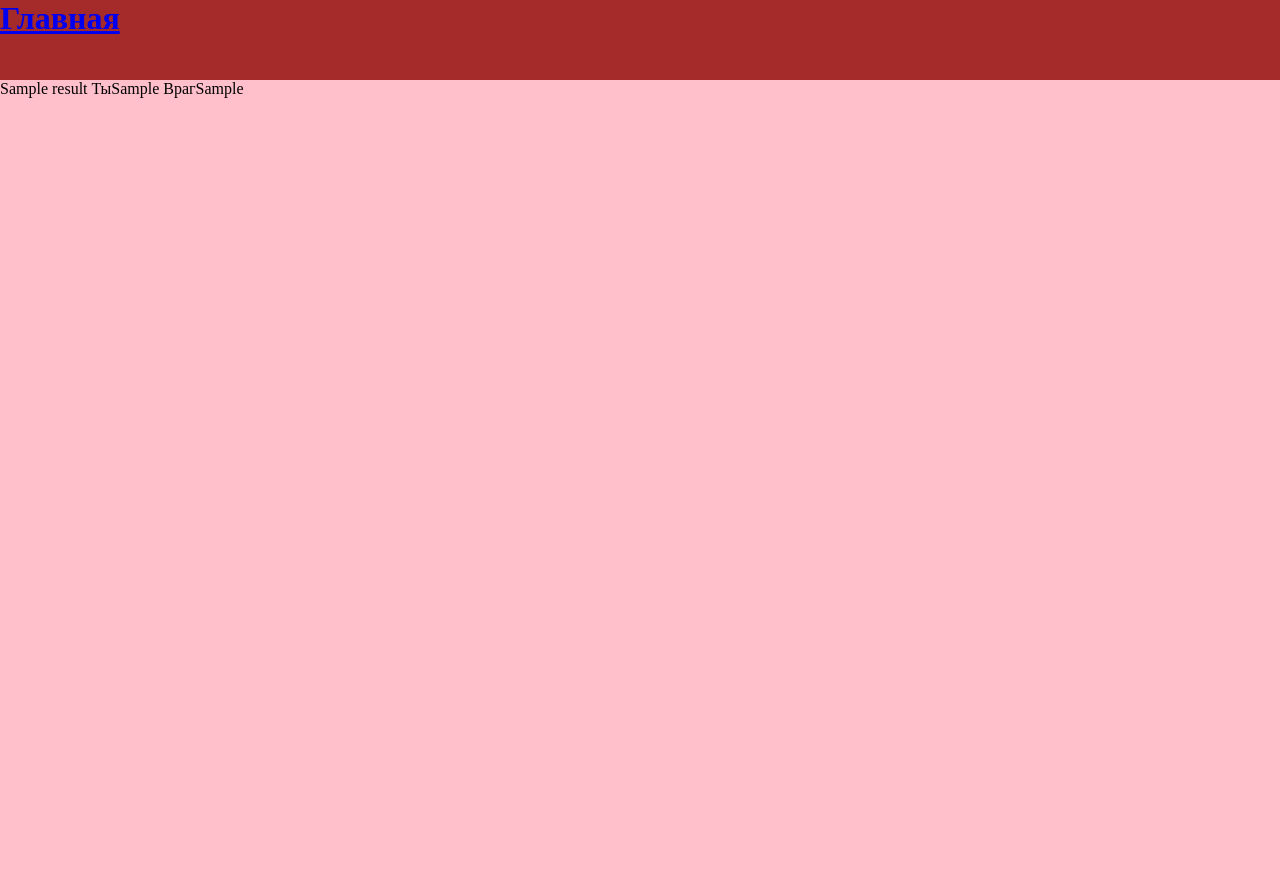
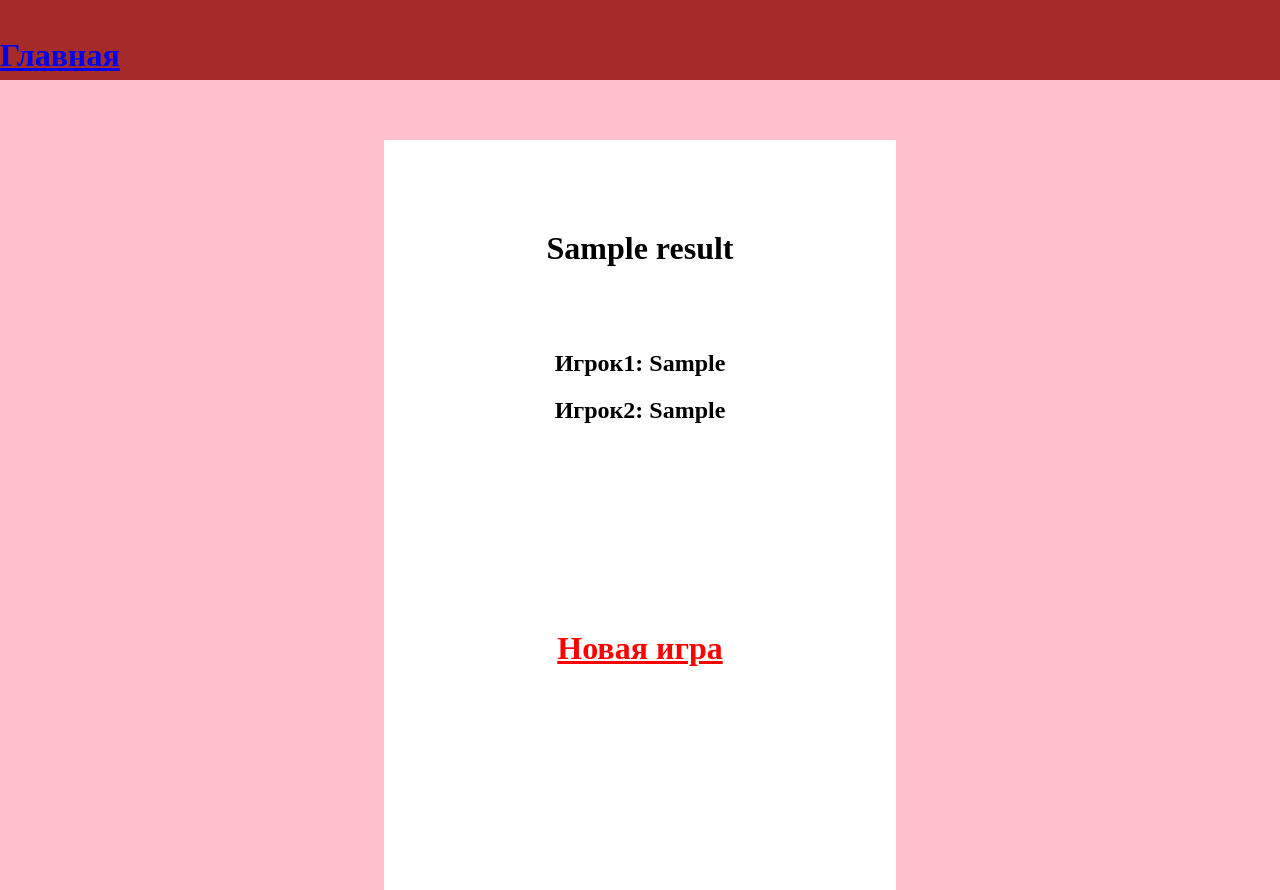
Before and after one commit to mixa-oxrannik/game2, a Django app: template stone_scissors/templates/total_online.html in a window 1280 px wide. Before the commit the page ends 98 px from the top, so only its background shows below. Run offline with Django 4.2, Linux system fonts and the light colour scheme; the template is opened without the code that fills it: most values are stand-ins (such as "Sample title", 1, 10 or a date in 2020).

Commit message:
The version is finished by all elements of model

```diff
--- a/stone_scissors/templates/base.html
+++ b/stone_scissors/templates/base.html
@@ -10,6 +10,7 @@
     <header>
       <h1>
       <nav class="header">
+          <br>
 <a href='/'>Главная</a>
       </nav>
       </h1>
--- a/stone_scissors/templates/main.html
+++ b/stone_scissors/templates/main.html
@@ -1,10 +1,10 @@
 {% extends "base.html" %}
 
 {% block content %}
-<p>Envelope icon: <span class="glyphicon glyphicon-envelope"></span></p>
 <div class="main">
-    <h1><a href="choice">Игра оффлайнt<span class="glyphicon glyphicon-lock"></span></a></h1><br>
-    <h1><a href="online">Игра онлайн</a></h1>
+    <h1><a href="choice">Игра оффлайн<span class="glyphicon glyphicon-lock"></span></a></h1><br>
+    <h1><a href="online">Игра онлайн</a></h1><br>
+    <h1><a href="total_online?selected_choice={{ selected_choice }}&enemy_choice={{ enemy_choice }}">Результат онлайн игры</a></h1>
 </div>
 
 
--- a/stone_scissors/templates/total_online.html
+++ b/stone_scissors/templates/total_online.html
@@ -1,8 +1,20 @@
 {% extends "base.html" %}
 
 {% block content %}
-{{ result }}
-Ты{{ selected_choice }}
-Враг{{ enemy_choice }}
+
+    <div id="my-content" class="my-content">
+        <h1 style="position: absolute; top: 230px; left: 50%; transform: translateX(-50%);">
+            {% if result %}
+            {{ result }}
+            {% endif %}
+        </h1>
+    </div>
+    <div style="position: absolute; top: 330px; left: 50%; transform: translateX(-50%);">
+        <h2> Игрок1: {{ selected_choice }} </h2>
+        <h2> Игрок2: {{ enemy_choice }} </h2>
+    </div>
+    <h1 style="position: absolute; top: 630px; left: 50%; transform: translateX(-50%);">
+        <a id="my-link" href="/online">Новая игра</a>
+    </h1>
 
 {% endblock %}
```
Also changed, not shown: stone_scissors/main.py (+6 -2 lines), stone_scissors/templates/choice_online.html (deleted, +0 -11 lines), stone_scissors/views.py (+11 -5 lines), db.sqlite3.
